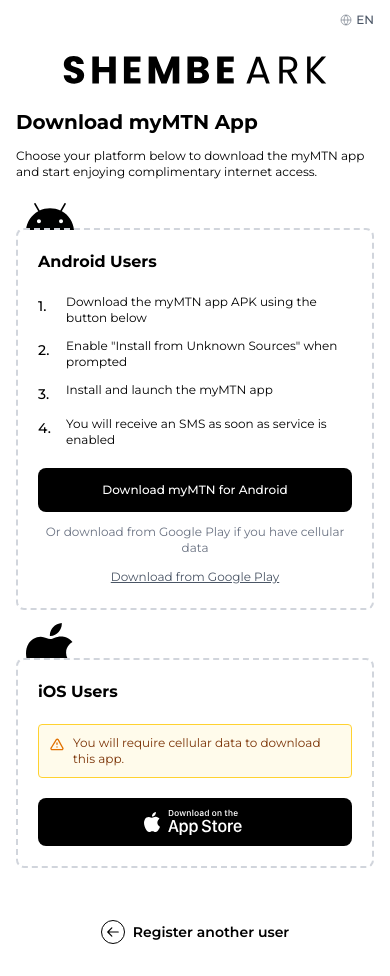
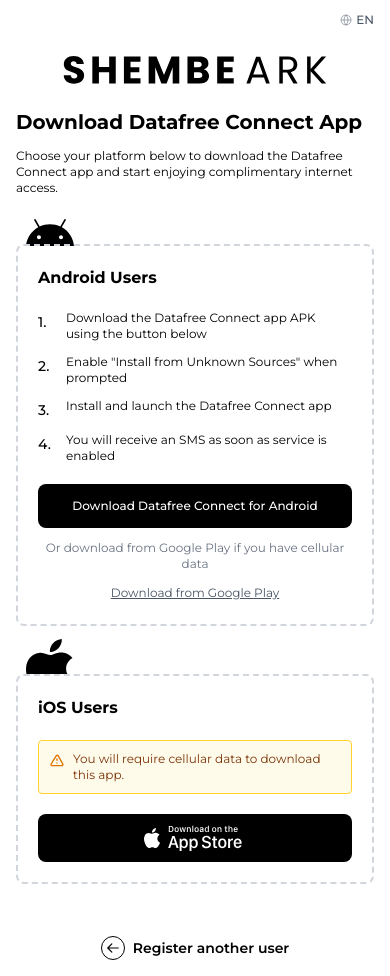
Before and after one commit to shaheer9t5/shembe-ark, a Next.js app: page /download in a window 390 px wide. Built offline with nearby package versions, Linux system fonts and the light colour scheme.

Commit message:
renamed mymtn

```diff
--- a/app/admin/page.tsx
+++ b/app/admin/page.tsx
@@ -134,7 +134,7 @@
       const url = window.URL.createObjectURL(blob);
       const a = document.createElement('a');
       a.href = url;
-      a.download = `mymtn-registrations-${new Date().toISOString().split('T')[0]}.csv`;
+      a.download = `datafree-connect-registrations-${new Date().toISOString().split('T')[0]}.csv`;
       a.click();
       window.URL.revokeObjectURL(url);
     } catch (error: any) {
--- a/app/download/page.tsx
+++ b/app/download/page.tsx
@@ -8,10 +8,10 @@
   const { t } = useLanguage();
 
   return (
-    <div className="min-h-screen bg-white">
+    <div className="min-h-screen bg-white overflow-x-hidden">
       <div className="flex min-h-screen">
         {/* Desktop Layout: Left Banner with Logo Overlay */}
-        <div className="hidden lg:block lg:w-[55vw] relative">
+        <div className="hidden lg:block lg:w-[55vw] lg:h-screen relative">
           <Image
             src="/shembe-banner.png"
             alt="Shembe Banner"
@@ -57,7 +57,7 @@
             <div className="mb-8">
               <h1 className="text-xl sm:text-2xl font-bold text-black mb-3">{t('download.title')}</h1>
               <p className="text-xs sm:text-sm text-black">
-                {t('download.subtitle', { appName: 'myMTN' })}
+                {t('download.subtitle', { appName: 'Datafree Connect' })}
               </p>
             </div>
 
--- a/app/page.tsx
+++ b/app/page.tsx
@@ -143,10 +143,10 @@
   };
 
   return (
-    <div className="min-h-screen bg-white">
+    <div className="min-h-screen bg-white overflow-x-hidden">
       <div className="flex min-h-screen">
         {/* Desktop Layout: Left Banner with Logo Overlay */}
-        <div className="hidden lg:block lg:w-[55vw] relative">
+        <div className="hidden lg:block lg:w-[55vw] lg:h-screen relative">
         <Image
             src="/shembe-banner.png"
             alt="Shembe Banner"
--- a/translations/en.ts
+++ b/translations/en.ts
@@ -71,17 +71,17 @@
     copyright: '© 2026 | ShembeArk | All rights reserved.',
   },
   download: {
-    title: 'Download myMTN App',
+    title: 'Download Datafree Connect App',
     subtitle: 'Choose your platform below to download the {{appName}} app and start enjoying complimentary internet access.',
     android: {
       title: 'Android Users',
       steps: {
-        step1: 'Download the myMTN app APK using the button below',
+        step1: 'Download the Datafree Connect app APK using the button below',
         step2: 'Enable "Install from Unknown Sources" when prompted',
-        step3: 'Install and launch the myMTN app',
+        step3: 'Install and launch the Datafree Connect app',
         step4: 'You will receive an SMS as soon as service is enabled',
       },
-      downloadButton: 'Download myMTN for Android',
+      downloadButton: 'Download Datafree Connect for Android',
       googlePlayText: 'Or download from Google Play if you have cellular data',
       googlePlayButton: 'Download from Google Play',
     },
@@ -93,7 +93,7 @@
   },
   admin: {
     title: 'Admin Dashboard',
-    subtitle: 'View and manage myMTN registrations',
+    subtitle: 'View and manage Datafree Connect registrations',
     login: {
       title: 'Admin Login',
       subtitle: 'Enter your credentials to access the admin panel',
--- a/translations/zu.ts
+++ b/translations/zu.ts
@@ -71,17 +71,17 @@
     copyright: '© 2026 | ShembeArk | Wonke amalungelo agodliwe.',
   },
   download: {
-    title: 'Dawuniloda uhlelo lokusebenza lwe-myMTN',
+    title: 'Dawuniloda uhlelo lokusebenza lwe-Datafree Connect',
     subtitle: 'Khetha ipulatifomu yakho ngezansi ukuze udawunilode uhlelo lokusebenza lwe-{{appName}} bese uqala ukujabulela ukufinyelela i-inthanethi yamahhala.',
     android: {
       title: 'Abasebenzisi be-Android',
       steps: {
-        step1: 'Dawuniloda i-myMTN app APK usebenzisa inkinobho engezansi',
+        step1: 'Dawuniloda i-Datafree Connect app APK usebenzisa inkinobho engezansi',
         step2: 'Vumela "Faka kusuka Emithonjeni Engaziwa" uma uceliwe',
-        step3: 'Faka bese uqala uhlelo lokusebenza lwe-myMTN',
+        step3: 'Faka bese uqala uhlelo lokusebenza lwe-Datafree Connect',
         step4: 'Uzothola i-SMS ngokushesha nje lapho isevisi inikwe amandla',
       },
-      downloadButton: 'Dawuniloda i-myMTN ye-Android',
+      downloadButton: 'Dawuniloda i-Datafree Connect ye-Android',
       googlePlayText: 'Noma dawuniloda kusuka ku-Google Play uma unedatha yeselula',
       googlePlayButton: 'Dawuniloda kusuka ku-Google Play',
     },
@@ -93,7 +93,7 @@
   },
   admin: {
     title: 'Ideshibhodi Yomphathi',
-    subtitle: 'Buka futhi uphathe ukubhalisa kwe-myMTN',
+    subtitle: 'Buka futhi uphathe ukubhalisa kwe-Datafree Connect',
     login: {
       title: 'Ukungena Komphathi',
       subtitle: 'Faka imininingwane yakho yoqiniseko ukuze ufinyelele iphaneli yomphathi',
```
